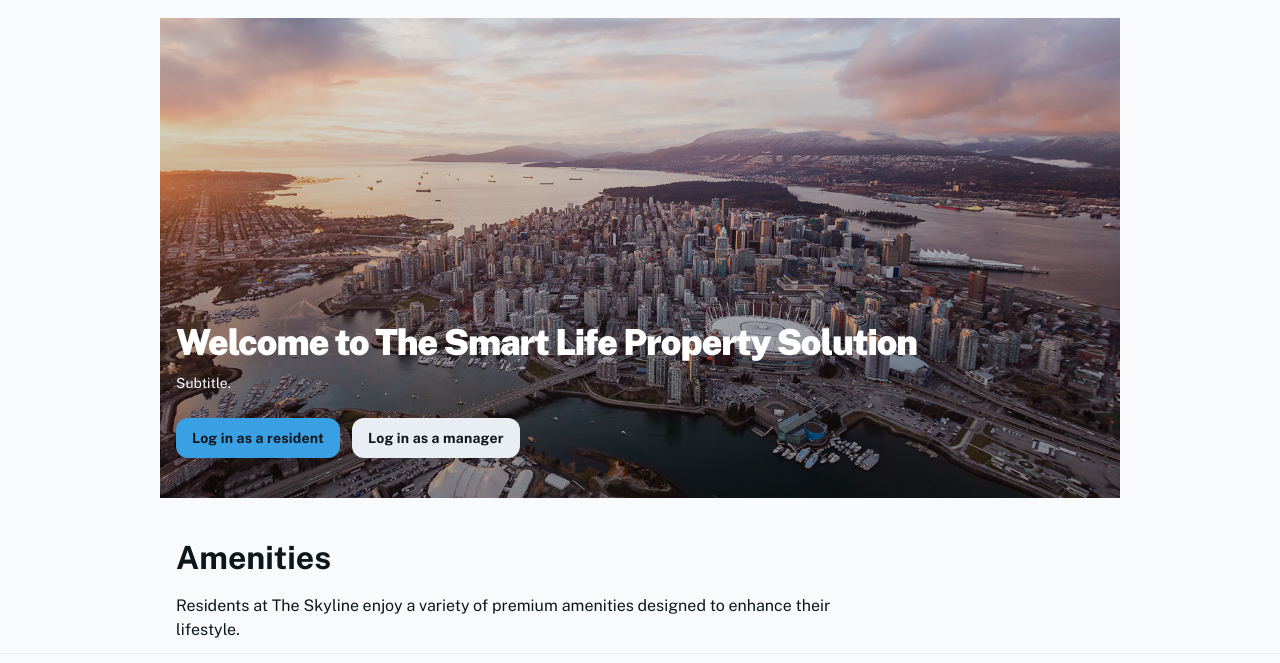
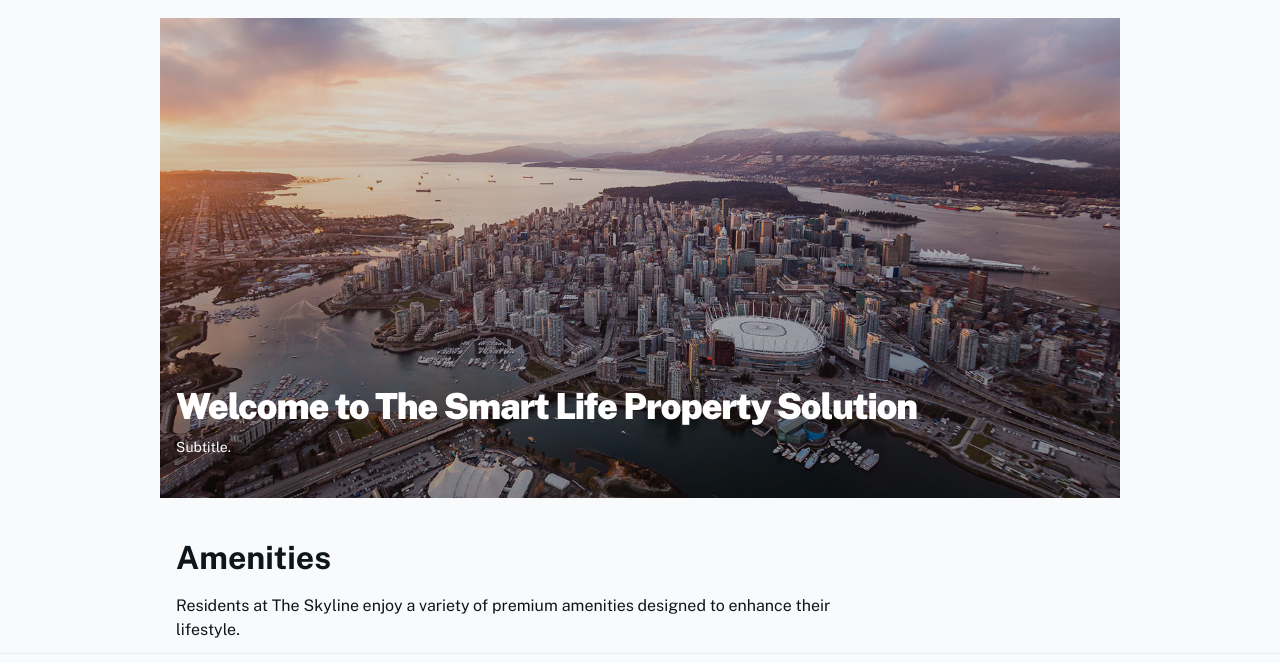
Before and after one commit to stephen60606/frontend_design, a plain HTML site: page tenant/index_tanent.html in a window 1280 px wide. Shown: the part 74-737 px from the top of the page. Drawn offline with nearby package versions, Linux system fonts and the light colour scheme.

Commit message:
Add files via upload

```diff
--- a/tenant/index_tanent.html
+++ b/tenant/index_tanent.html
@@ -26,7 +26,7 @@
     </a>
     <div class="flex flex-1 justify-end gap-8">
       <div class="flex items-center gap-9">
-        <a class="text-[#0e141b] text-sm font-medium leading-normal" href="./index_tanent.html">Home</a>
+        <a class="text-[#0e141b] text-sm font-medium leading-normal" href="../index.html">Home</a>
         <a class="text-[#0e141b] text-sm font-medium leading-normal" href="./announcements.html">Announcements</a>
         <a class="text-[#0e141b] text-sm font-medium leading-normal" href="./booking.html">Events</a>
         <a class="text-[#0e141b] text-sm font-medium leading-normal" href="./communication.html">Groups</a>
@@ -121,21 +121,6 @@
                       class="text-white text-sm font-normal leading-normal @[480px]:text-base @[480px]:font-normal @[480px]:leading-normal">
                       Subtitle.
                     </h2>
-                  </div>
-                  <div class="flex-wrap gap-3 flex">
-
-                    <a href="../login.html">
-                      <button
-                        class="flex min-w-[84px] max-w-[480px] cursor-pointer items-center justify-center overflow-hidden rounded-xl h-10 px-4 @[480px]:h-12 @[480px]:px-5 bg-[#3aa0e4] text-[#0e161b] text-sm font-bold leading-normal tracking-[0.015em] @[480px]:text-base @[480px]:font-bold @[480px]:leading-normal @[480px]:tracking-[0.015em]">
-                        <span class="truncate">Log in as a resident</span>
-                      </button>
-                    </a>
-                    <a href="../login.html">
-                      <button
-                        class="flex min-w-[84px] max-w-[480px] cursor-pointer items-center justify-center overflow-hidden rounded-xl h-10 px-4 @[480px]:h-12 @[480px]:px-5 bg-[#e8eef3] text-[#0e161b] text-sm font-bold leading-normal tracking-[0.015em] @[480px]:text-base @[480px]:font-bold @[480px]:leading-normal @[480px]:tracking-[0.015em]">
-                        <span class="truncate">Log in as a manager</span>
-                      </button>
-                    </a>
                   </div>
                 </div>
               </div>
```
